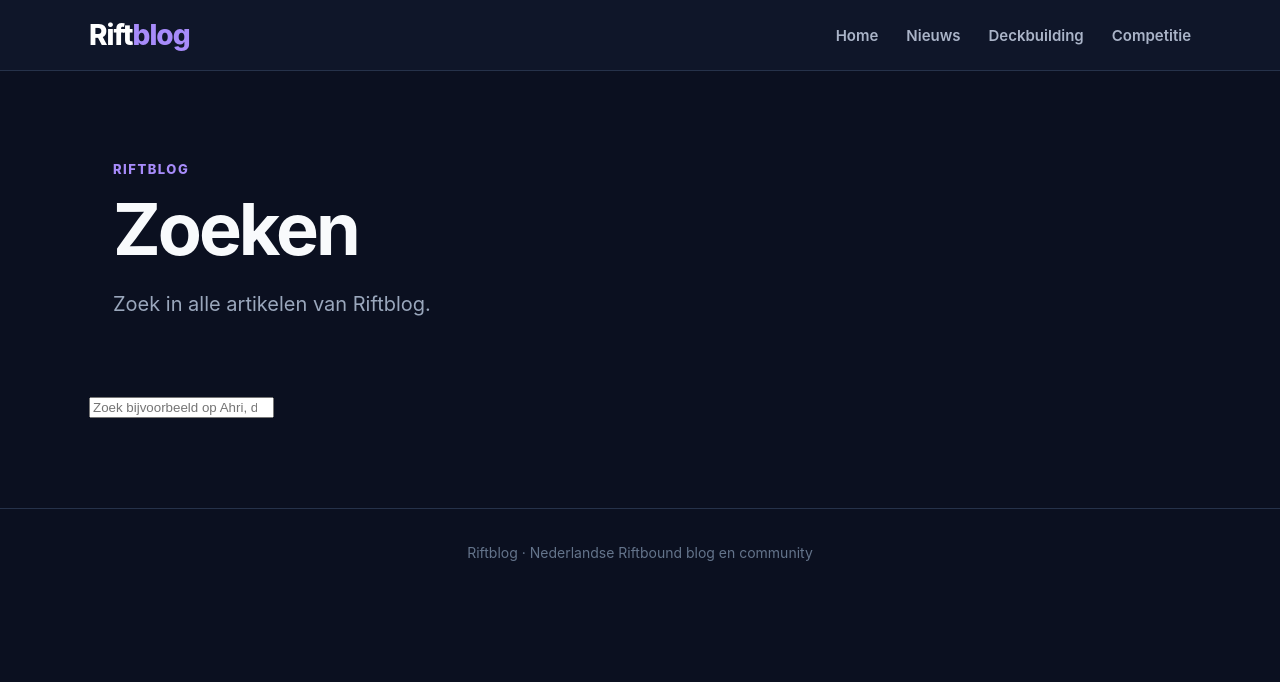
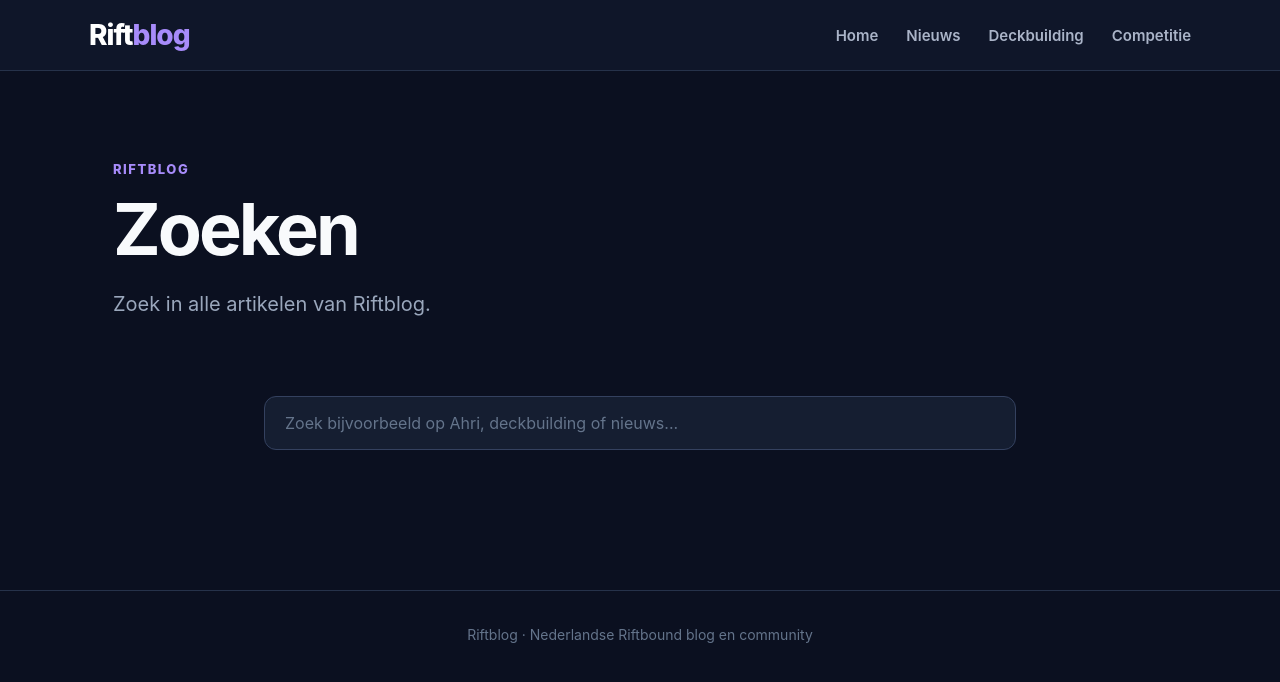
Before and after one commit to triatleet/riftbound-nl, a Jekyll site: the page built from search.html, in a window 1280 px wide. Shown: the top 682 px of the page. Built offline with Jekyll 4.4.1, drawn with Linux system fonts in a browser that asks for light colours.

Commit message:
Update style.css

```diff
--- a/assets/css/style.css
+++ b/assets/css/style.css
@@ -534,3 +534,53 @@
     }
 
 }
+/* ---------- Zoekfunctie ---------- */
+
+.search-box {
+    max-width: 800px;
+    margin: 0 auto 50px;
+    padding: 0 24px;
+}
+
+.search-box input {
+    width: 100%;
+
+    padding: 16px 20px;
+
+    background: #151e31;
+
+    border: 1px solid #34415f;
+    border-radius: 12px;
+
+    color: #ffffff;
+
+    font-family: inherit;
+    font-size: 16px;
+
+    outline: none;
+
+    transition:
+        border-color 0.2s ease,
+        box-shadow 0.2s ease;
+}
+
+.search-box input::placeholder {
+    color: #64748b;
+}
+
+.search-box input:focus {
+    border-color: #8069d1;
+
+    box-shadow:
+        0 0 0 3px rgba(167, 139, 250, 0.12);
+}
+
+.search-empty {
+    grid-column: 1 / -1;
+
+    color: #94a3b8;
+
+    text-align: center;
+
+    padding: 40px 20px;
+}
```
